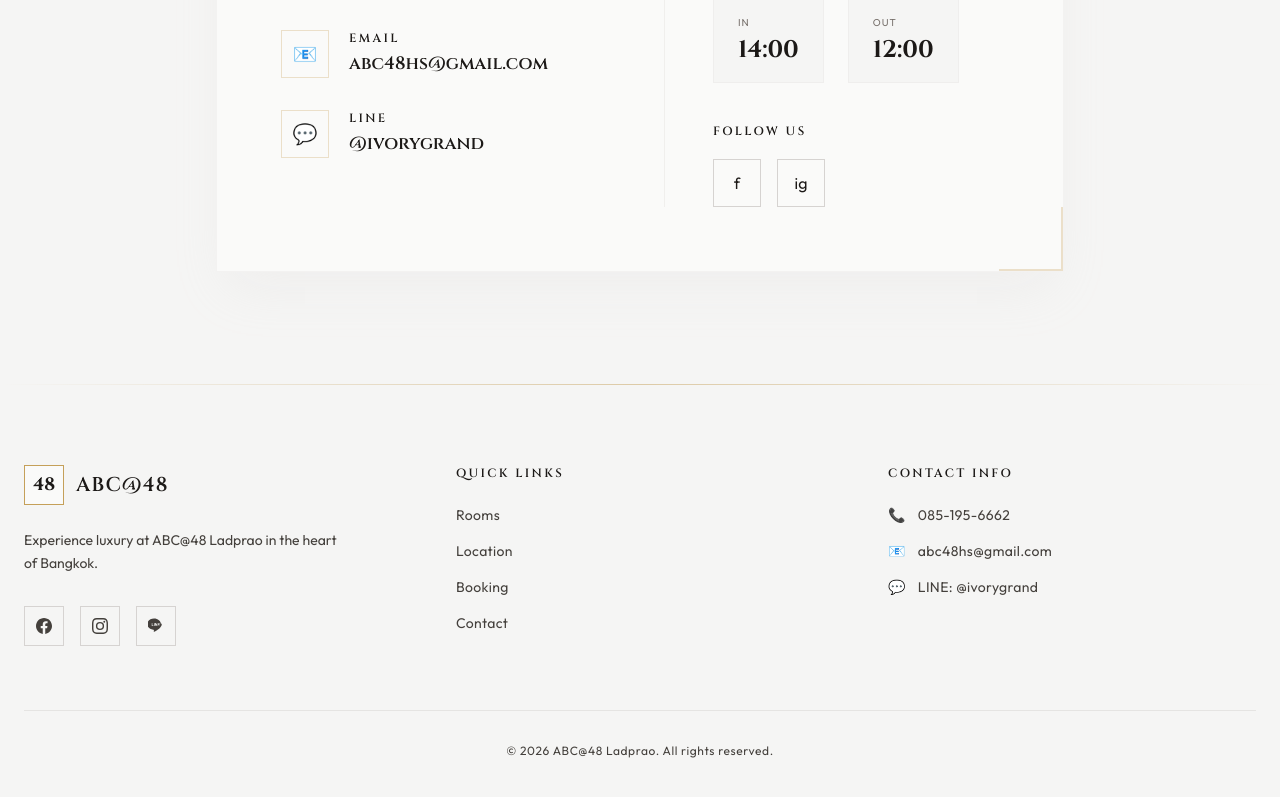
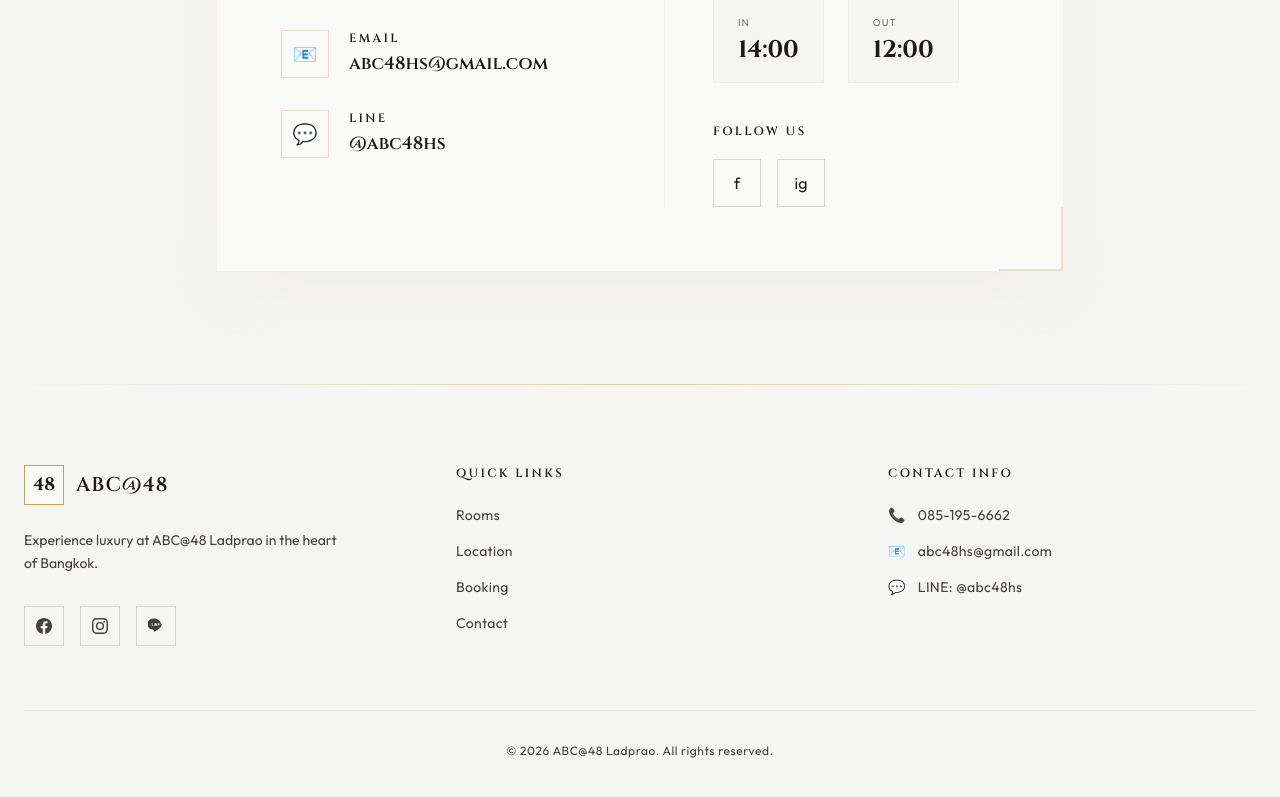
Before and after one commit to Foohyung/abc-48, a Next.js app: page /en in a window 1280 px wide. Shown: the part 6435-7232 px from the top of the page. Built offline with nearby package versions, Linux system fonts and the light colour scheme.

Commit message:
no message

```diff
--- a/src/data/bookingApps.ts
+++ b/src/data/bookingApps.ts
@@ -41,7 +41,7 @@ export const hotelInfo = {
   name: "ABC@48 Ladprao",
   phone: "085-195-6662",
   email: "abc48hs@gmail.com",
-  line: "@ivorygrand",
+  line: "@abc48hs",
   facebook: "https://www.facebook.com/share/18wtu6uY4U/?mibextid=wwXIfr",
   instagram: "https://www.instagram.com/abc48hotelladprao?igsh=MTBlNTl0ZzVnMWt1MA==",
   checkIn: "14:00",
```
